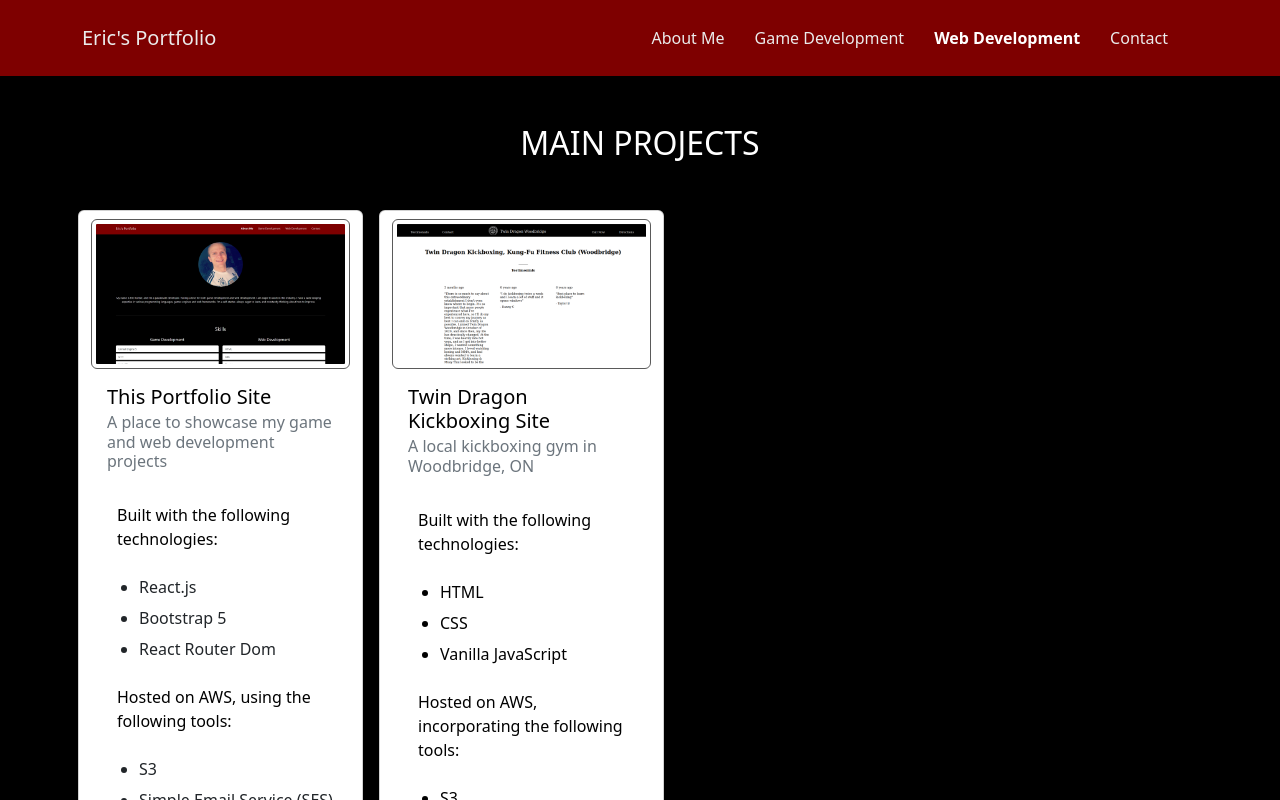
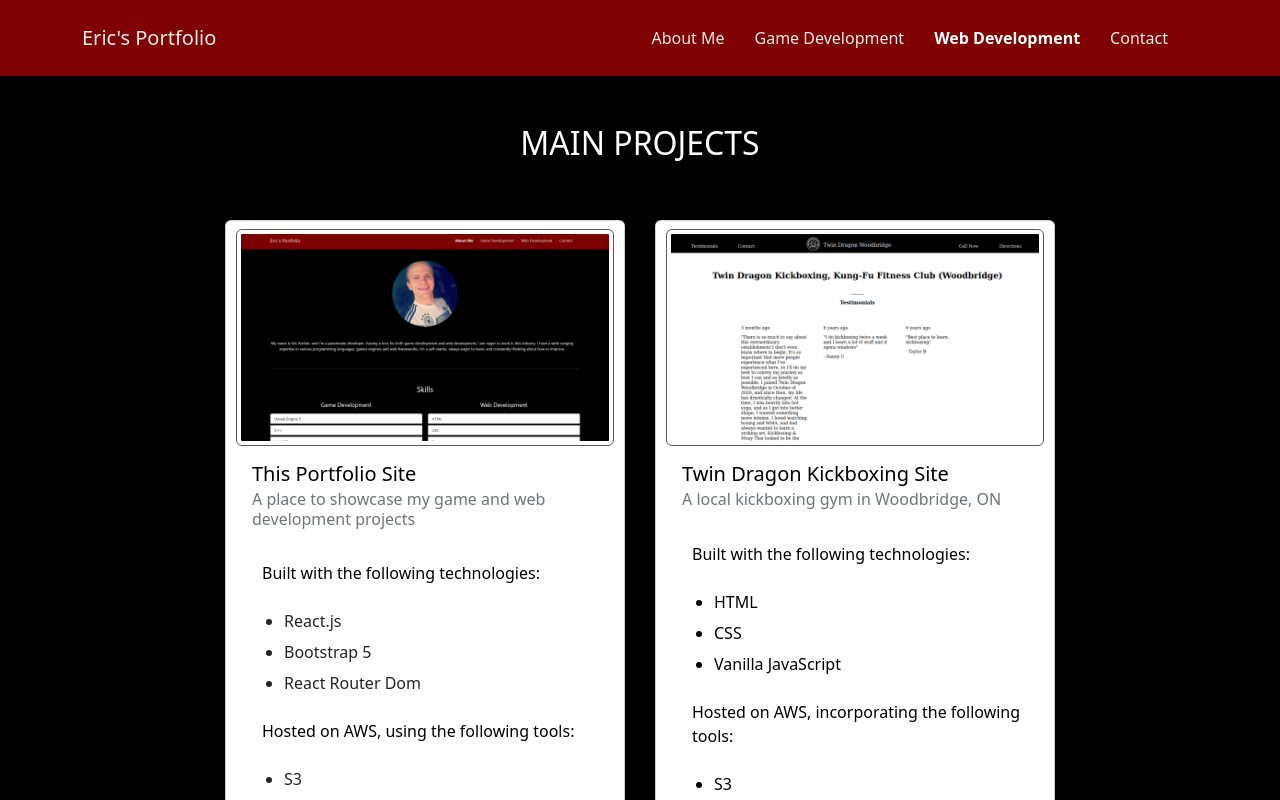
Before and after one commit to ekorber/eric-korber-portfolio-site-v2, a React (Create React App) app: page /web-dev in a window 1280 px wide. Shown: the top 800 px of the page. Built offline with nearby package versions, Linux system fonts and the light colour scheme.

Commit message:
Replace bootstrap columns with CSS Grid on web dev page

```diff
--- a/src/components/WebDevProjectCard.css
+++ b/src/components/WebDevProjectCard.css
@@ -15,3 +15,15 @@ a, a:hover {
     text-decoration: none;
     color: black;
 }
+
+.card-list {
+    justify-content: center;
+    padding: 10px;
+    display: grid;
+    grid-template-columns: repeat(auto-fit, 400px);
+    gap: 30px;
+}
+
+.card {
+    padding: 0px 10px 0px 10px;
+}
--- a/src/pages/WebDevPortfolioPage.js
+++ b/src/pages/WebDevPortfolioPage.js
@@ -1,20 +1,15 @@
-import { useNavigate } from "react-router-dom";
 import PortfolioSiteThumbnail from "../img/portfolio-site-thumbnail.webp";
 import TwinDragonSiteThumbnail from "../img/twin-dragon-site-thumbnail.webp";
 import "../components/WebDevProjectCard.css";
 
 function WebDevPortfolioPage() {
 
-    let navigate = useNavigate();
+    return (
+        <>
+            <h2 className="text-center my-5">MAIN PROJECTS</h2>
 
-    return (
-        <div className='container'>
-            <div className="row">
-                <h2 className="text-center my-5">MAIN PROJECTS</h2>
-            </div>
-
-            <div className="row">
-                <div className="card portfolio-card col-xl-3 col-lg-4 col-md-6 mb-5 mx-2" onClick={() => {navigate("/");}}>
+            <div className="card-list">
+                <div className="portfolio-card card">
                     <img src={PortfolioSiteThumbnail} className="img-thumbnail mt-2 portfolio-piece-img" alt="The thumbnail for this portfolio site." />
                     <div className="card-body">
                         <h5 className="card-title portfolio-piece">This Portfolio Site</h5>
@@ -35,7 +30,7 @@ function WebDevPortfolioPage() {
                     </div>
                 </div>
 
-                <div className="card portfolio-card col-xl-3 col-lg-4 col-md-6 mb-5 mx-2">
+                <div className="portfolio-card card">
                     <a href="https://twindragonwoodbridge.ca/" target="_blank" rel="noopener noreferrer">
                         <img src={TwinDragonSiteThumbnail} className="img-thumbnail mt-2 portfolio-piece-img" alt="The thumbnail for this portfolio site." />
                         <div className="card-body">
@@ -57,7 +52,7 @@ function WebDevPortfolioPage() {
                     </a>
                 </div>
             </div>
-        </div>
+        </>
     );
 }
 
```
